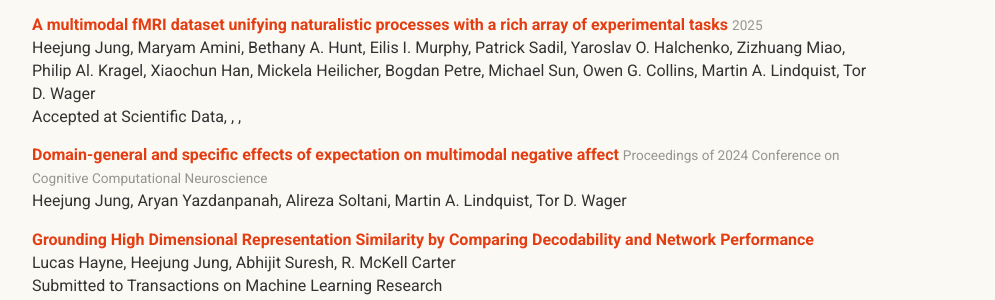
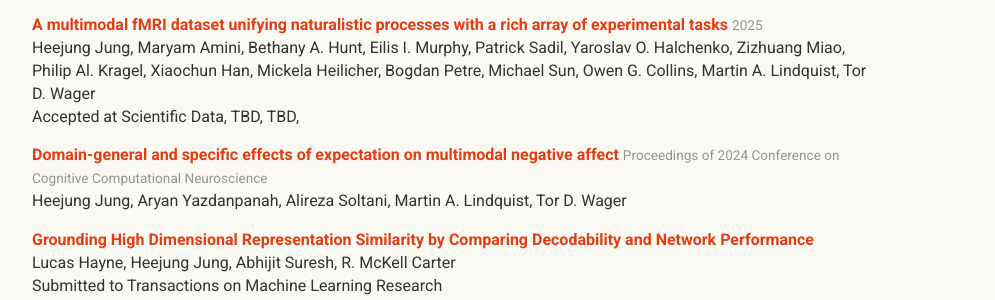
Before and after one commit to jungheejung/jungheejung.github.io, a Jekyll site: the page built from index.html, in a window 1280 px wide and 900 px high, scrolled down 1159 px. Shown: the part 153-453 px from the top of the window, without its empty margins (38-1033 px from the left). Built offline with Jekyll 4.4.1, drawn with Linux system fonts in a browser that asks for light colours; nearby versions of some CDN libraries.

Commit message:
DOC: Update publications.yml

```diff
--- a/_data/publications.yml
+++ b/_data/publications.yml
@@ -12,6 +12,8 @@
   title: A multimodal fMRI dataset unifying naturalistic processes with a rich array of experimental tasks
   authors: Heejung Jung, Maryam Amini, Bethany A. Hunt, Eilis I. Murphy, Patrick Sadil, Yaroslav O. Halchenko, Zizhuang Miao, Philip Al. Kragel, Xiaochun Han, Mickela Heilicher, Bogdan Petre, Michael Sun, Owen G. Collins, Martin A. Lindquist, Tor D. Wager
   journal: Accepted at Scientific Data
+  volume: TBD
+  issue: TBD
   year: 2025
 - type: conference
   title: "Domain-general and specific effects of expectation on multimodal negative affect"
```
